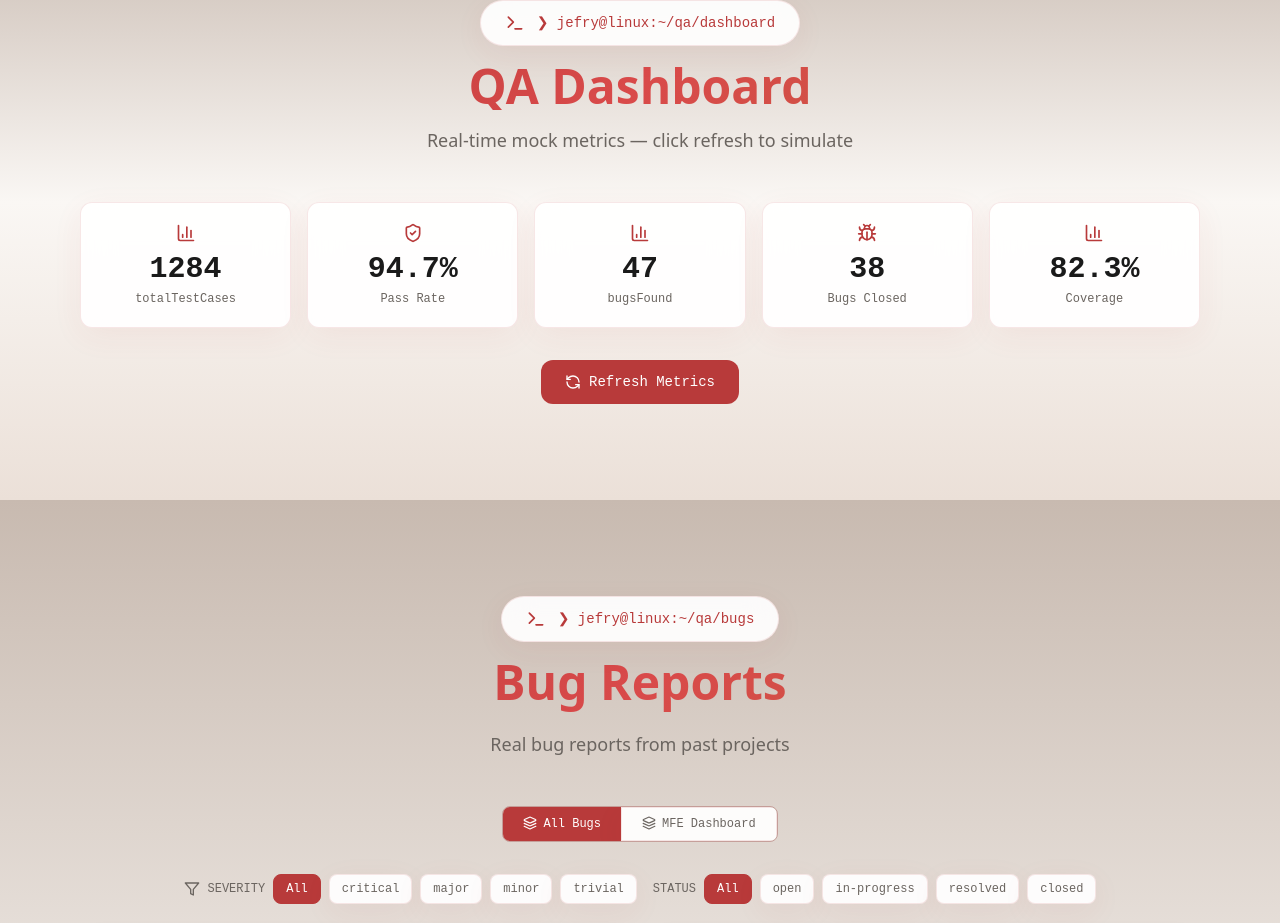
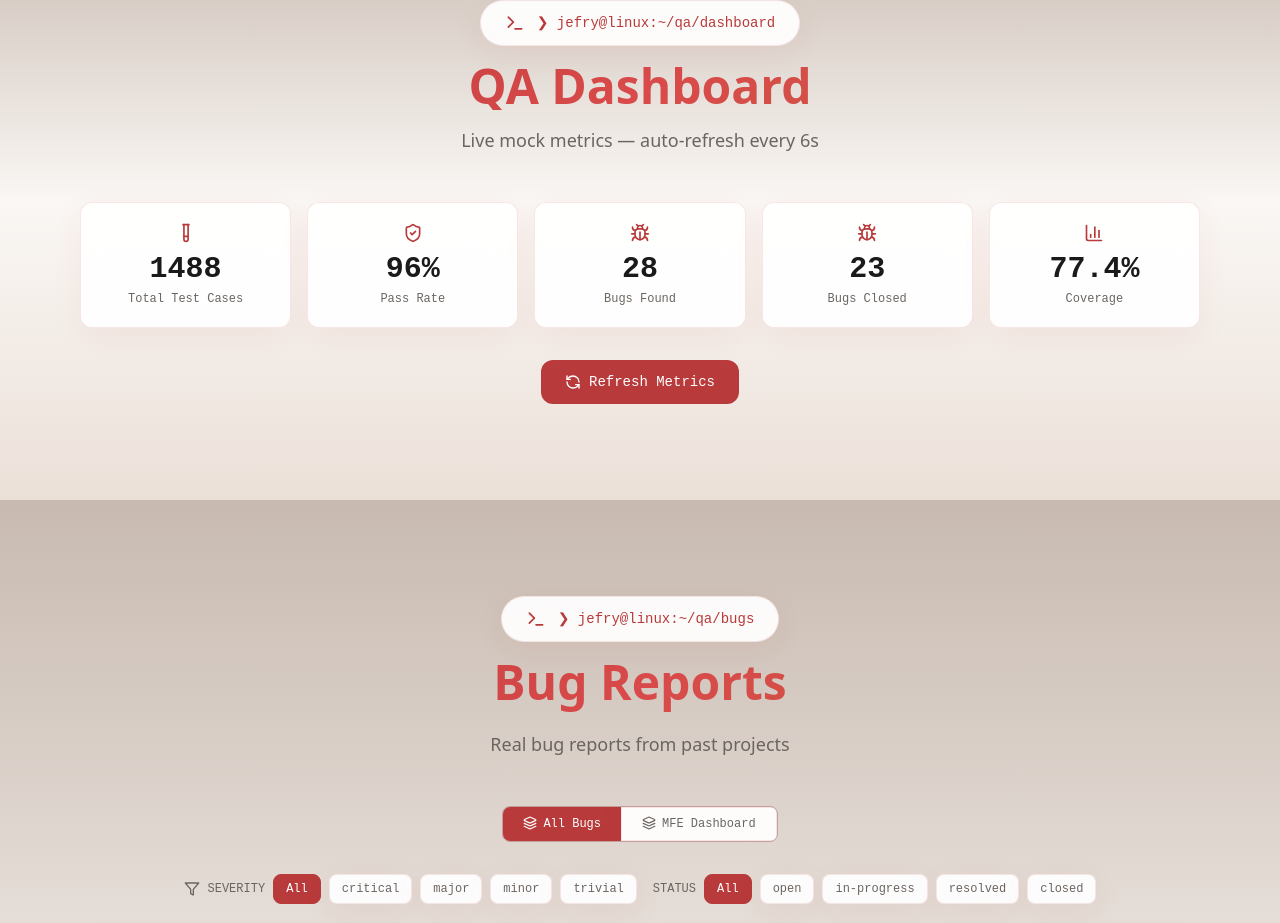
Before and after one commit to jefryKurniawan/bug2future, a Next.js app: page / in a window 1280 px wide. Shown: the part 896-1819 px from the top of the page. Built offline with nearby package versions, Linux system fonts and the light colour scheme.

Commit message:
feat: auto-refresh QA metrics every 6s, fix icon/label key mismatch
Dashboard metrics now refresh on mount and every 6 seconds via
setInterval. Also corrected metricIcons and metricLabels keys to
match MetricData interface (totalTestCases, bugsFound instead of
totalTests, bugsOpen).

```diff
--- a/components/DashboardMetrics.tsx
+++ b/components/DashboardMetrics.tsx
@@ -1,21 +1,22 @@
 "use client";
 
 import { motion } from "framer-motion";
+import { useEffect } from "react";
 import { Terminal, RefreshCcw, Bug, ShieldCheck, TestTube, BarChart3 } from "lucide-react";
 import { useStore } from "@/hooks/useStore";
 
 const metricIcons = {
-  totalTests: TestTube,
+  totalTestCases: TestTube,
   passRate: ShieldCheck,
-  bugsOpen: Bug,
+  bugsFound: Bug,
   bugsClosed: Bug,
   coverage: BarChart3,
 } as const;
 
 const metricLabels: Record<string, string> = {
-  totalTests: "Total Test Cases",
+  totalTestCases: "Total Test Cases",
   passRate: "Pass Rate",
-  bugsOpen: "Bugs Open",
+  bugsFound: "Bugs Found",
   bugsClosed: "Bugs Closed",
   coverage: "Coverage",
 };
@@ -24,6 +25,12 @@ export default function DashboardMetrics() {
   const metrics = useStore((s) => s.metrics);
   const loading = useStore((s) => s.metricsLoading);
   const refresh = useStore((s) => s.refreshMetrics);
+
+  useEffect(() => {
+    refresh();
+    const interval = setInterval(refresh, 6000);
+    return () => clearInterval(interval);
+  }, [refresh]);
 
   const items = Object.entries(metrics).map(([key, raw]) => {
     const val = typeof raw === "number" ? raw : 0;
@@ -47,7 +54,7 @@ export default function DashboardMetrics() {
             <span className="font-mono text-sm text-brand-primary">❯ jefry@linux:~/qa/dashboard</span>
           </div>
           <h2 className="text-3xl md:text-5xl font-bold text-gradient mb-4">QA Dashboard</h2>
-          <p className="text-secondary text-lg max-w-xl mx-auto">Real-time mock metrics — click refresh to simulate</p>
+          <p className="text-secondary text-lg max-w-xl mx-auto">Live mock metrics — auto-refresh every 6s</p>
         </motion.div>
 
         <div className="grid grid-cols-2 md:grid-cols-5 gap-4 mb-8">
```
